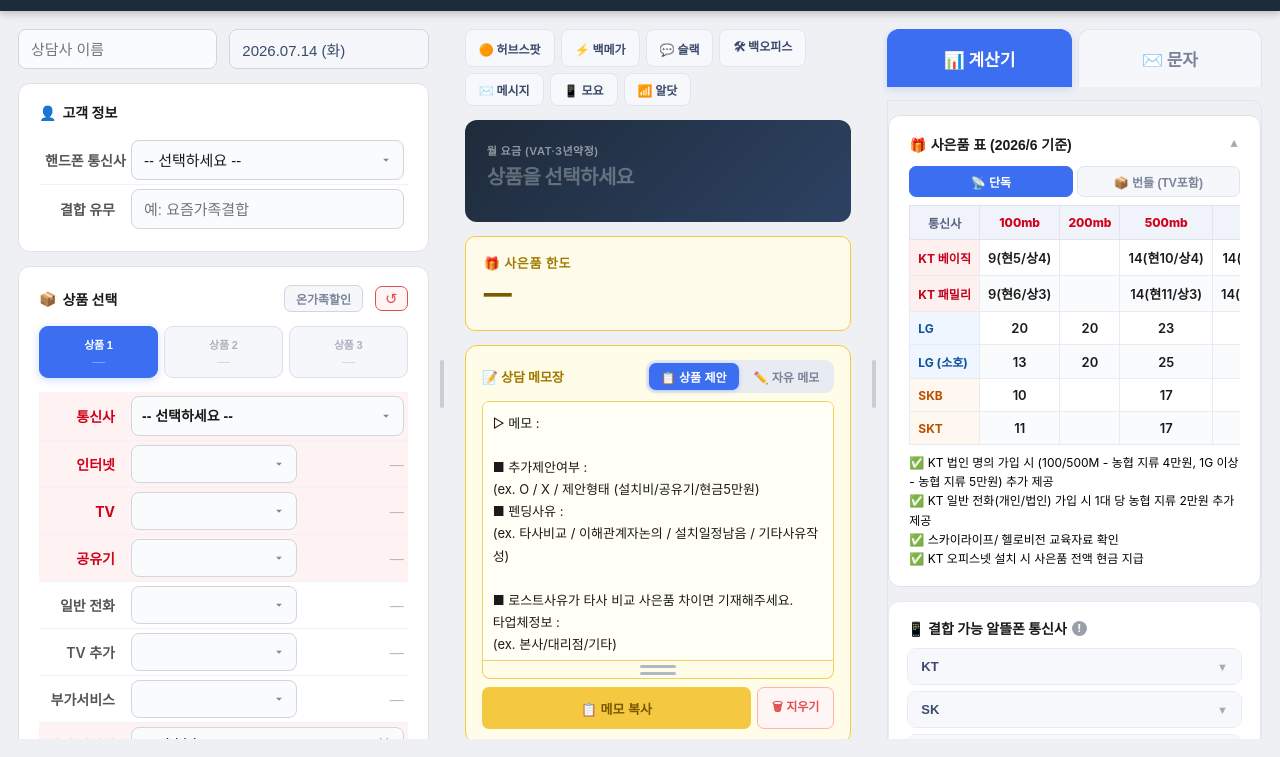
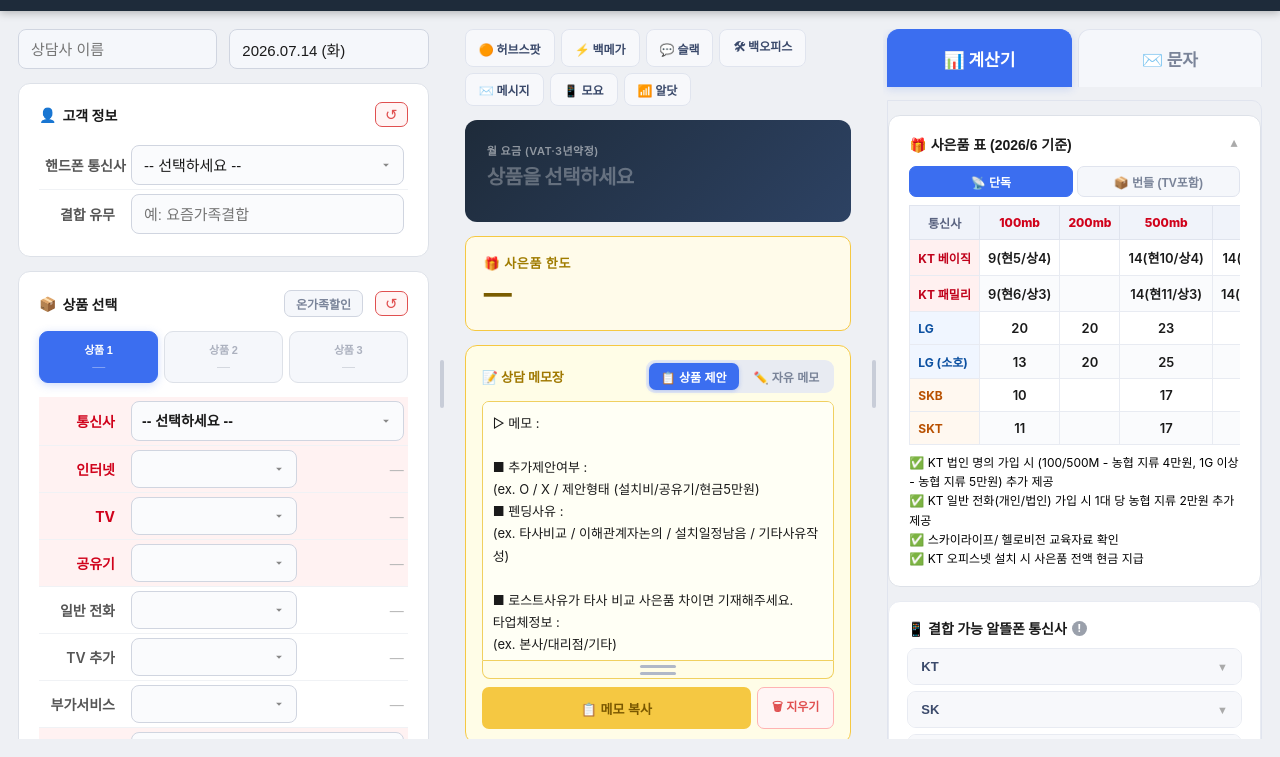
Before and after one commit to dahyun-miso/internet-calculator, a plain HTML site: page index.html in a window 1280 px wide. Shown: the part 44-801 px from the top of the page. Drawn offline with Linux system fonts and the light colour scheme.

Commit message:
0714 고객 정보 추가

```diff
--- a/index.html
+++ b/index.html
@@ -344,13 +344,17 @@ textarea:focus{outline:none;border-color:#3b6ef0}
 
     <!-- 상담사 이름 / 상담 일자 -->
     <div class="row2">
-      <div class="field field-compact"><input type="text" id="agent-name" placeholder="상담사 이름"></div>
-      <div class="field field-compact"><input type="text" id="consult-date" readonly style="background:#f5f7fb;color:#3b4a6b;cursor:default"></div>
+      <div class="field field-compact"><input type="text" id="agent-name" placeholder="상담사 이름" style="background:#f5f7fb;color:#1a1a1a"></div>
+      <div class="field field-compact"><input type="text" id="consult-date" readonly style="background:#f5f7fb;color:#1a1a1a;cursor:default"></div>
     </div>
 
     <!-- 고객 정보 -->
     <div class="card">
-      <div class="card-title"><span class="ct-icon">👤</span><span>고객 정보</span></div>
+      <div class="card-title">
+        <span class="ct-icon">👤</span><span>고객 정보</span>
+        <span class="ct-spacer"></span>
+        <button onclick="resetAll()" title="전체 초기화" style="background:#fff5f5;border:1.5px solid #e05050;cursor:pointer;font-size:15px;color:#e05050;padding:4px 9px;border-radius:7px;line-height:1;transition:transform .3s,background .15s" onmouseenter="this.style.transform='rotate(180deg)'" onmouseleave="this.style.transform='rotate(0deg)'">↺</button>
+      </div>
       <table class="prod-table">
         <colgroup><col style="width:88px"><col><col style="width:80px"></colgroup>
         <tbody>
@@ -1314,7 +1318,17 @@ function clearField(id){
   if(id === 'internet' || id === 'tv' || id === 'bundle' || id === 'isp'){ calcUsimGift(); }
 }
 
-/* ── 전체 초기화 ── */
+/* ── 전체 초기화 (고객 정보 + 상품 선택) ── */
+function resetAll(){
+  const carrierEl = document.getElementById('mobile-carrier');
+  if(carrierEl) carrierEl.value = '';
+  const bundleStatusEl = document.getElementById('bundle-status');
+  if(bundleStatusEl) bundleStatusEl.value = '';
+  syncMobileInfoToMemo();
+  resetProductSelection();
+}
+
+/* ── 상품 선택 초기화 ── */
 function resetProductSelection(){
   // ISP도 -- 선택하세요 -- 로 초기화
   const ispEl = document.getElementById('isp');
```
